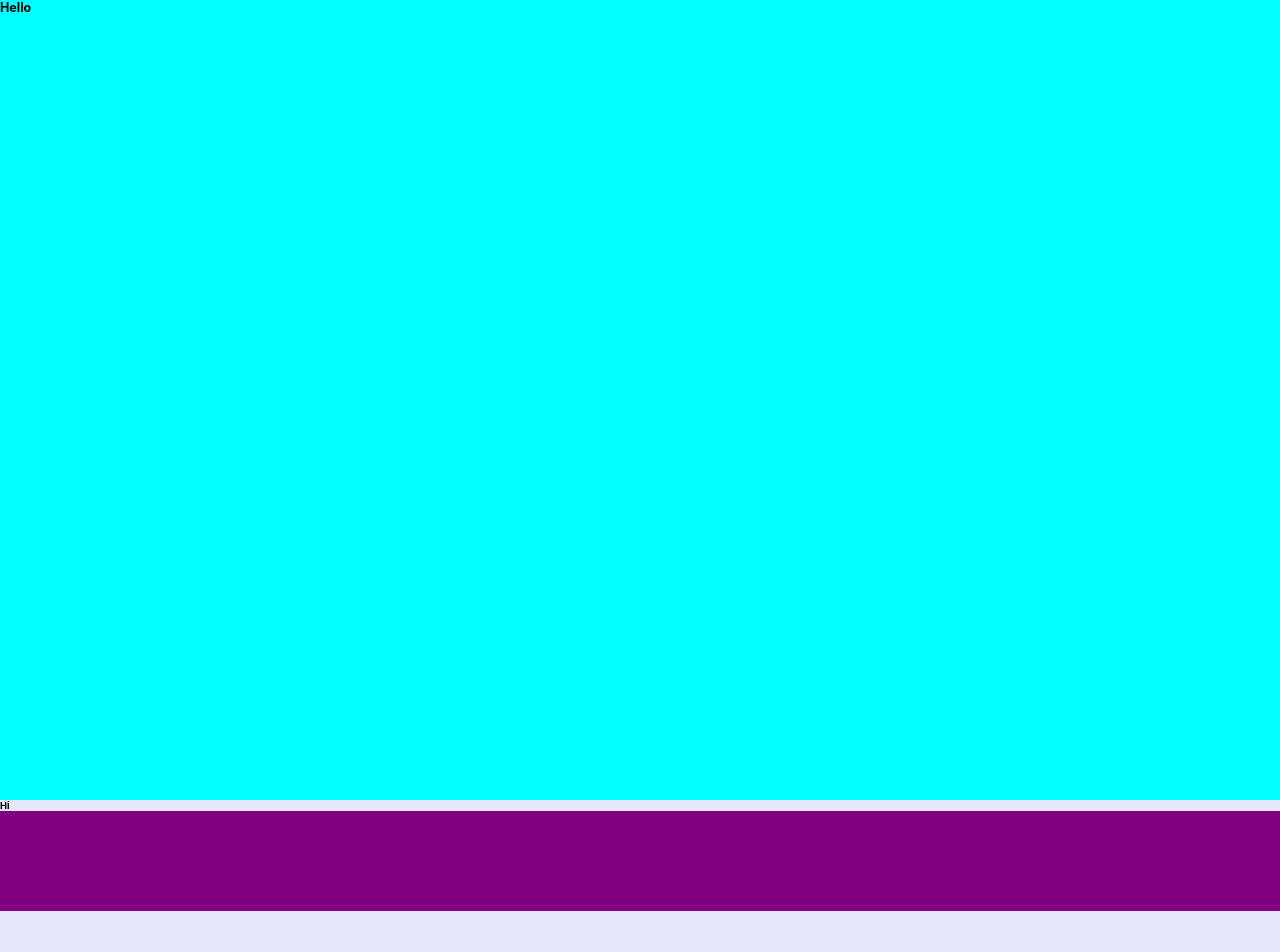
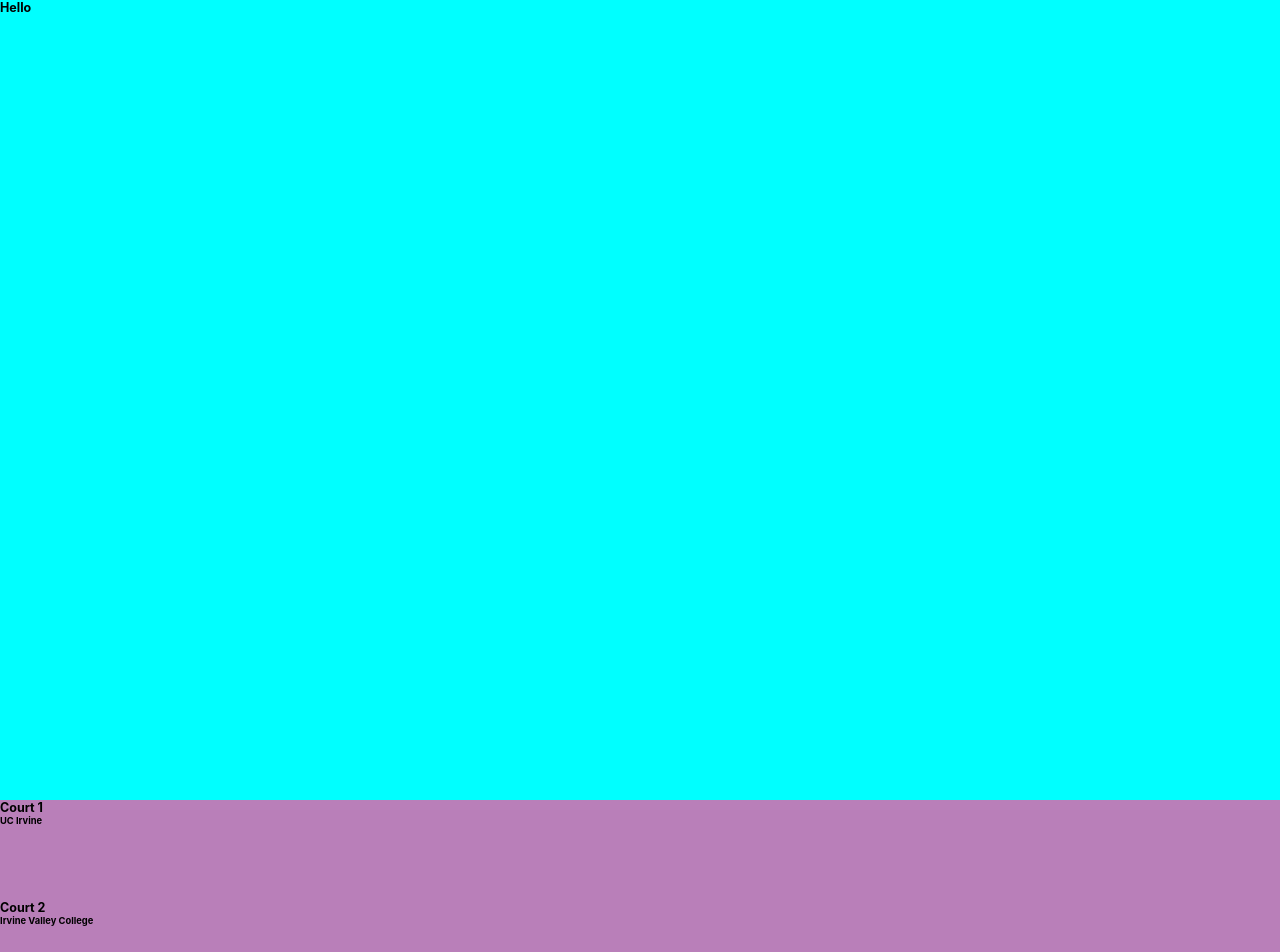
Before and after one commit to anthopark/ZotCourt, a Next.js app in the folder nextjs-app/: page / in a window 1280 px wide. Shown: the top 952 px of the page. Built offline with nearby package versions, Linux system fonts and the light colour scheme.

Commit message:
frontend environment setup

```diff
--- a/nextjs-app/components/CourtItem.js
+++ b/nextjs-app/components/CourtItem.js
@@ -1,9 +1,12 @@
 import styles from './css/CourtItem.module.css';
 
 
-const CourtItem = () => {
+const CourtItem = ({ courtInfo }) => {
     return (
-        <div className={styles.container}></div>
+        <div className={styles.container}>
+            <h1>{courtInfo.name}</h1>
+            <h2>{courtInfo.location}</h2>
+        </div>
      );
 }
 
--- a/nextjs-app/components/Main.js
+++ b/nextjs-app/components/Main.js
@@ -1,11 +1,21 @@
 import styles from './css/Main.module.css';
 import CourtItem from '@components/CourtItem';
+
+import courtData from '../dummy-data.json';
 
 const Main = (props) => {
     return (
         <div className={styles.container}>
             {props.children}
-            <CourtItem />
+
+            {courtData.courts.map((court) => {
+                return (
+                    <CourtItem
+                        courtInfo={court}
+                    />
+                )
+            })}
+
         </div>
      );
 }
--- a/nextjs-app/components/css/CourtItem.module.css
+++ b/nextjs-app/components/css/CourtItem.module.css
@@ -1,4 +1,4 @@
 .container {
     height: 10rem;
-    background-color: purple;
+    background-color: rgb(185, 127, 185);
 }
--- /dev/null
+++ b/nextjs-app/dummy-data.json
@@ -0,0 +1,16 @@
+{
+    "courts" : [
+        {
+            "name": "Court 1",
+            "location": "UC Irvine"
+        },
+        {
+            "name": "Court 2",
+            "location": "Irvine Valley College"
+        },
+        {
+            "name": "Court 3",
+            "location": "Irvine Valley College"
+        }
+    ]
+}
--- a/nextjs-app/pages/index.js
+++ b/nextjs-app/pages/index.js
@@ -12,9 +12,8 @@ export default function Home() {
       </Head>
 
       <Layout />
-      <Main>
-        <h2>Hi</h2>
-      </Main>
+      <Main ></Main>
+
 
     </div>
   )
```
